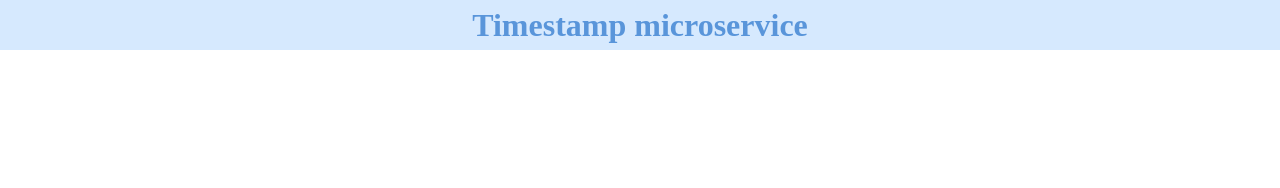
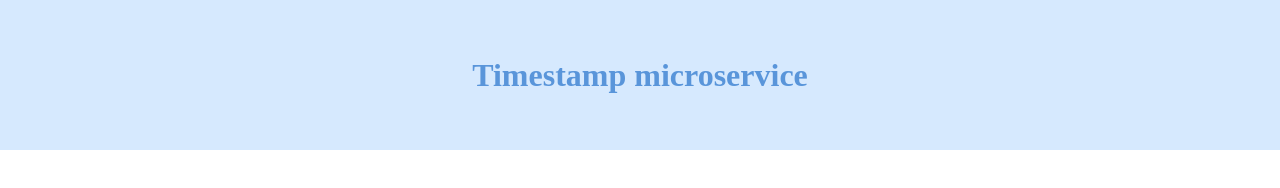
Before and after one commit to dsemel/Timestamp_Microservice, a website: page views/index.html in a window 1280 px wide. Drawn offline with Linux system fonts and the light colour scheme.

Commit message:
Checkpoint

```diff
--- a/public/style.css
+++ b/public/style.css
@@ -14,7 +14,7 @@
 
 .header{
    width:900px;
-   height:50px;
+   height:150px;
    display:flex;
    justify-content:center;
    align-items:center;
```
